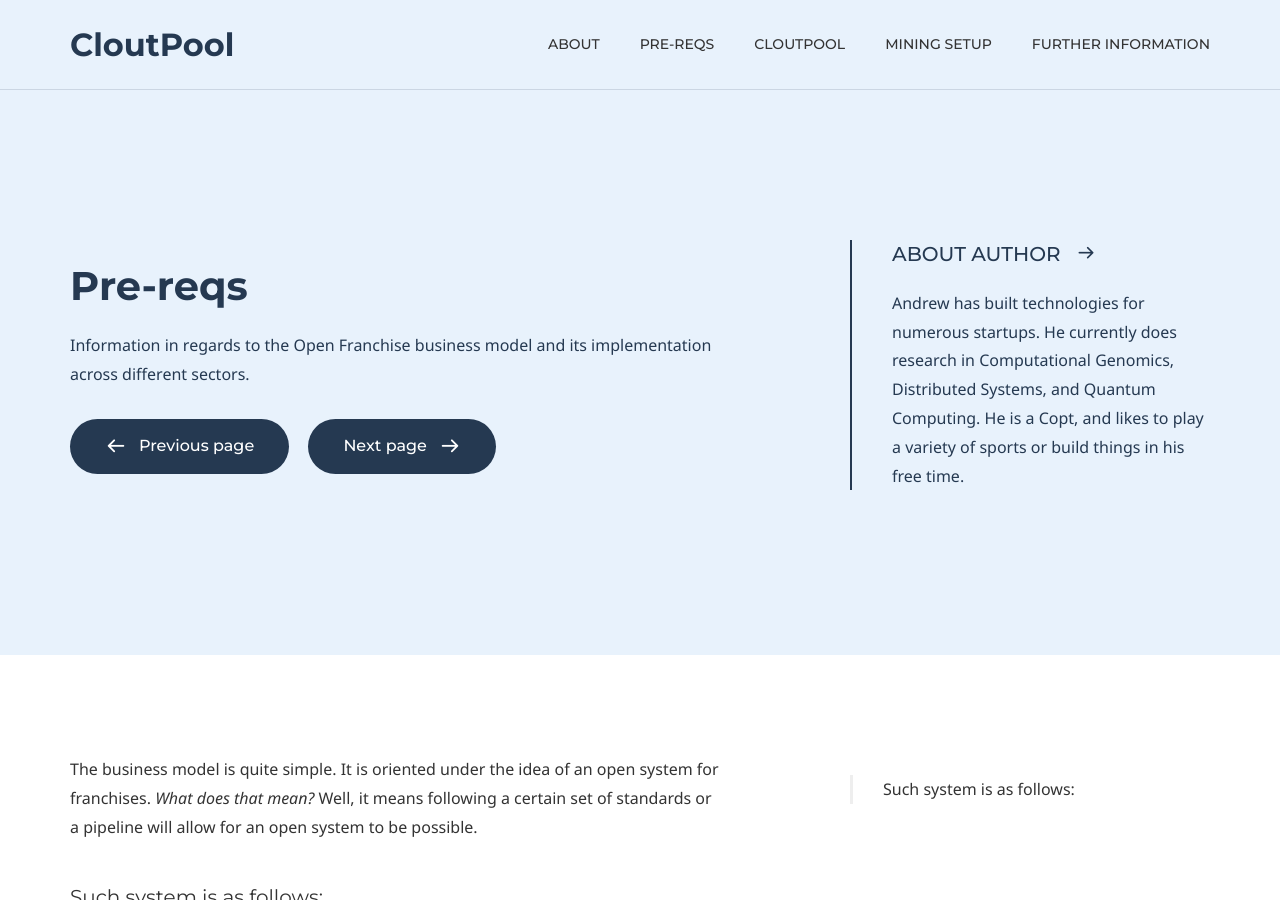
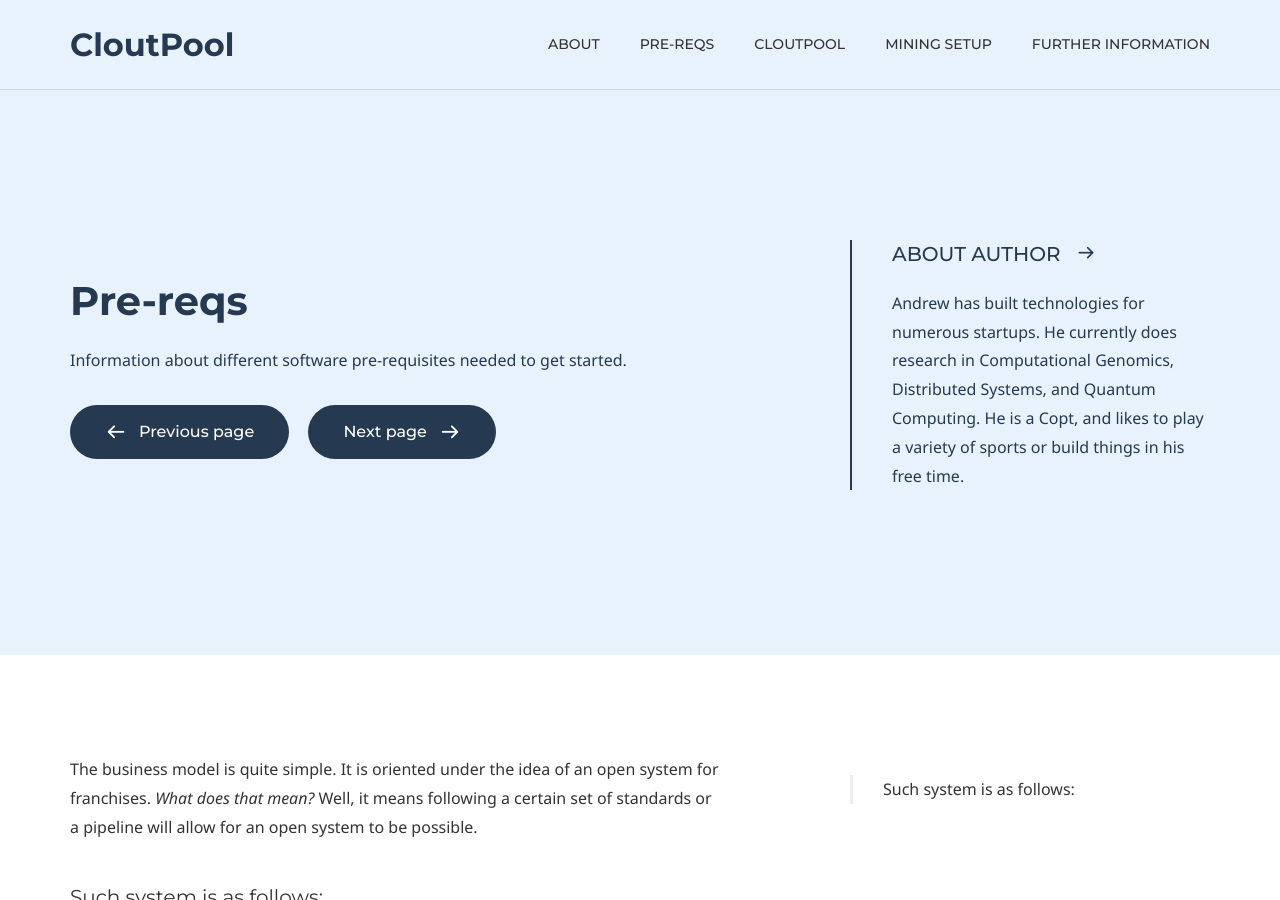
Before and after one commit to ChainTerra/BTCLT-Guide, a Jekyll site: the page built from prereqs.md, in a window 1280 px wide and 900 px high. Built offline with Jekyll 4.4.1, drawn with Linux system fonts in a browser that asks for light colours; some web fonts are replaced.

Commit message:
Update prereqs.md

```diff
--- a/prereqs.md
+++ b/prereqs.md
@@ -6,7 +6,7 @@ comments: false
 
 # Hero section
 title: Pre-reqs
-description: Information in regards to the Open Franchise business model and its implementation across different sectors.
+description: Information about different software pre-requisites needed to get started.
 
 # Author box
 author:
```
